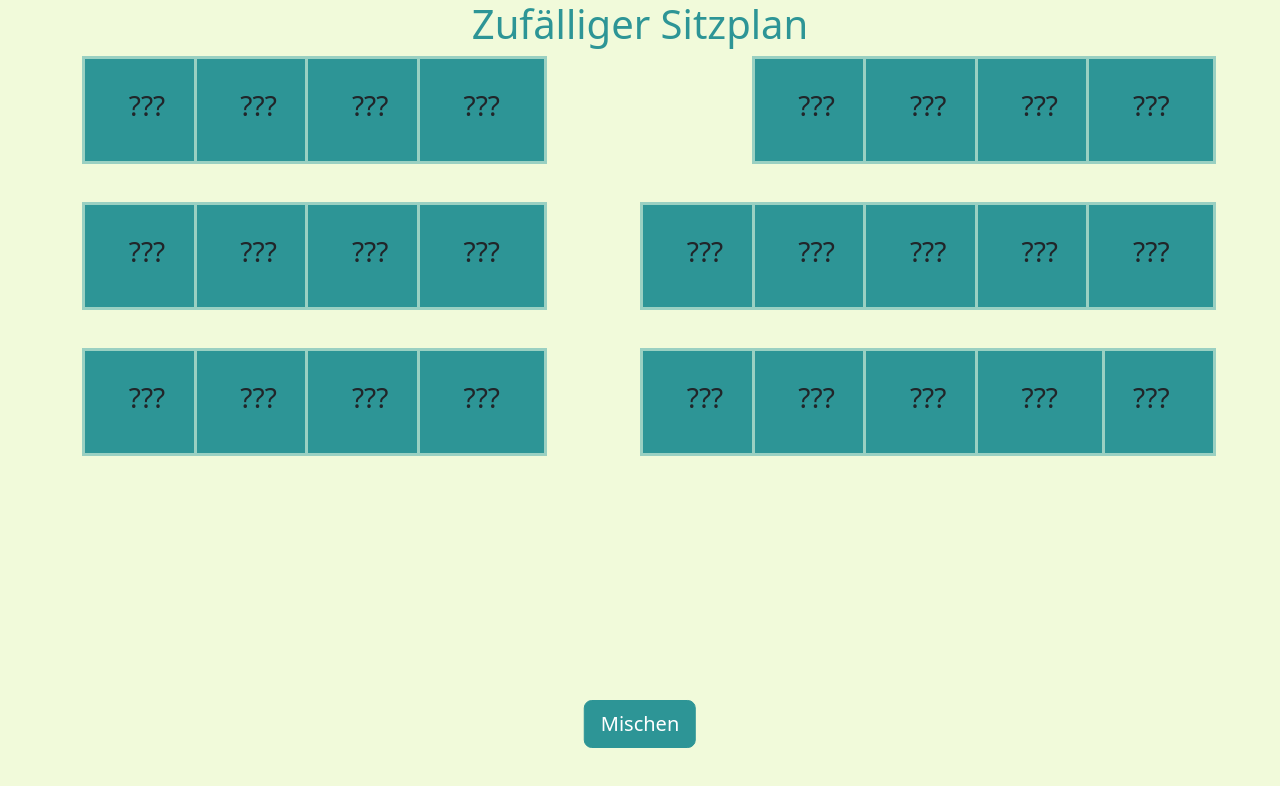
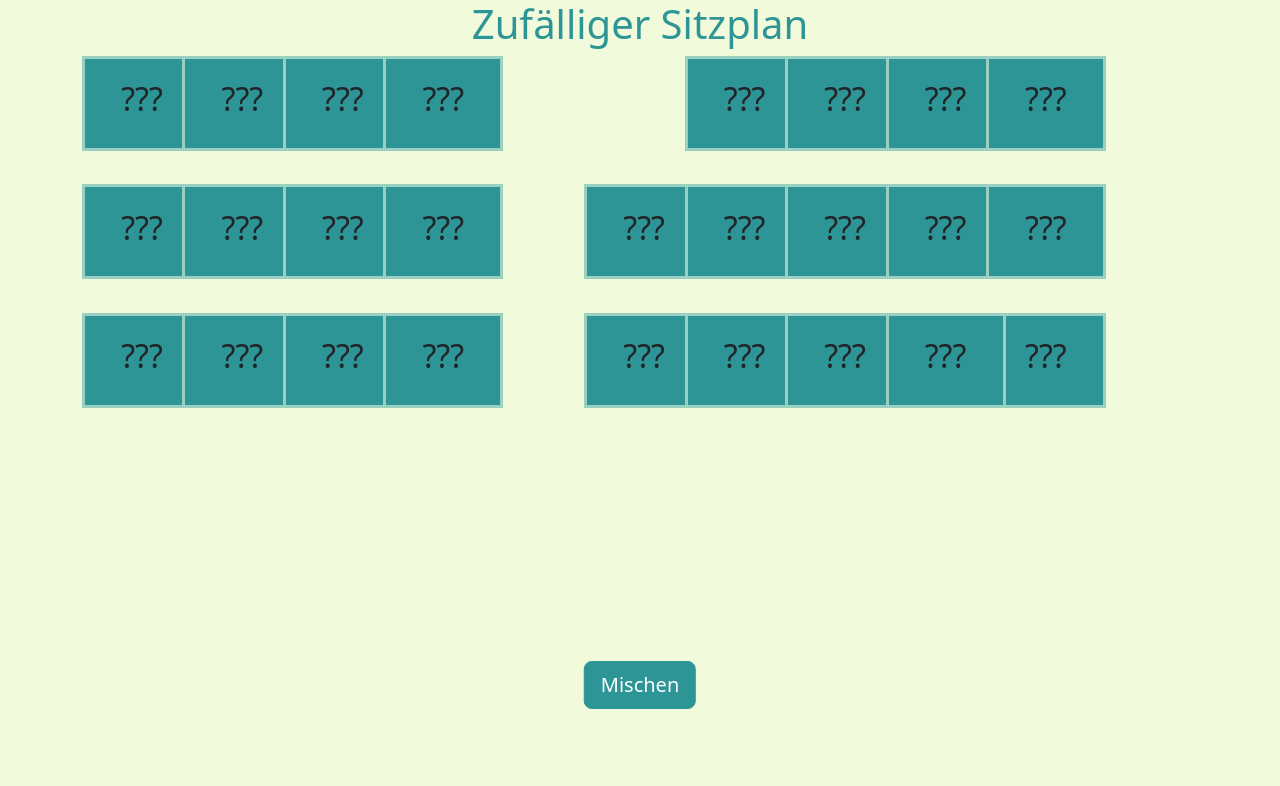
Before and after one commit to RobertSolf/seatplace, a plain HTML site: page index.html in a window 1280 px wide. Drawn offline with nearby package versions, Linux system fonts and the light colour scheme.

Commit message:
Size&Gap

```diff
--- a/index.html
+++ b/index.html
@@ -10,32 +10,32 @@
 <body>
     <h1>Zufälliger Sitzplan</h1>
     <div class="container">
-        <div class="item0 sma"><h3 class="inText0 all">???</h3></div>
-        <div class="item1 sma"><h3 class="inText1 all">???</h3></div>
-        <div class="item2 sma"><h3 class="inText2 all">???</h3></div>
-        <div class="item3 sma"><h3 class="inText3 all">???</h3></div>
-        <div class="item4 sma"><h3 class="inText4 all">???</h3></div>
-        <div class="item5 sma"><h3 class="inText5 all">???</h3></div>
-        <div class="item6 sma"><h3 class="inText6 all">???</h3></div>
-        <div class="item7 sma"><h3 class="inText7 all">???</h3></div>
-        <div class="item8 sma"><h3 class="inText8 all">???</h3></div>
-        <div class="item9 sma"><h3 class="inText9 all">???</h3></div>
-        <div class="item10 sma"><h3 class="inText10 all">???</h3></div>
-        <div class="item11 sma"><h3 class="inText11 all">???</h3></div>
-        <div class="item12 sma"><h3 class="inText12 all">???</h3></div>
-        <div class="item13 sma"><h3 class="inText13 all">???</h3></div>
-        <div class="item14 sma"><h3 class="inText14 all">???</h3></div>
-        <div class="item15 sma"><h3 class="inText15 all">???</h3></div>
-        <div class="item16 sma"><h3 class="inText16 all">???</h3></div>
-        <div class="item17 sma"><h3 class="inText17 all">???</h3></div>
-        <div class="item18 sma"><h3 class="inText18 all">???</h3></div>
-        <div class="item19 sma"><h3 class="inText19 all">???</h3></div>
-        <div class="item20 sma"><h3 class="inText20 all">???</h3></div>
-        <div class="item21 sma"><h3 class="inText21 all">???</h3></div>
-        <div class="item22 sma"><h3 class="inText22 all">???</h3></div>
-        <div class="item23 sma"><h3 class="inText23 all">???</h3></div>
-        <div class="item24 sma"><h3 class="inText24 all">???</h3></div>
-        <div class="item25 sma"><h3 class="inText25 all">???</h3></div>
+        <div class="item0 sma"><h2 class="inText0 all">???</h2></div>
+        <div class="item1 sma"><h2 class="inText1 all">???</h2></div>
+        <div class="item2 sma"><h2 class="inText2 all">???</h2></div>
+        <div class="item3 sma"><h2 class="inText3 all">???</h2></div>
+        <div class="item4 sma"><h2 class="inText4 all">???</h2></div>
+        <div class="item5 sma"><h2 class="inText5 all">???</h2></div>
+        <div class="item6 sma"><h2 class="inText6 all">???</h2></div>
+        <div class="item7 sma"><h2 class="inText7 all">???</h2></div>
+        <div class="item8 sma"><h2 class="inText8 all">???</h2></div>
+        <div class="item9 sma"><h2 class="inText9 all">???</h2></div>
+        <div class="item10 sma"><h2 class="inText10 all">???</h2></div>
+        <div class="item11 sma"><h2 class="inText11 all">???</h2></div>
+        <div class="item12 sma"><h2 class="inText12 all">???</h2></div>
+        <div class="item13 sma"><h2 class="inText13 all">???</h2></div>
+        <div class="item14 sma"><h2 class="inText14 all">???</h2></div>
+        <div class="item15 sma"><h2 class="inText15 all">???</h2></div>
+        <div class="item16 sma"><h2 class="inText16 all">???</h2></div>
+        <div class="item17 sma"><h2 class="inText17 all">???</h2></div>
+        <div class="item18 sma"><h2 class="inText18 all">???</h2></div>
+        <div class="item19 sma"><h2 class="inText19 all">???</h2></div>
+        <div class="item20 sma"><h2 class="inText20 all">???</h2></div>
+        <div class="item21 sma"><h2 class="inText21 all">???</h2></div>
+        <div class="item22 sma"><h2 class="inText22 all">???</h2></div>
+        <div class="item23 sma"><h2 class="inText23 all">???</h2></div>
+        <div class="item24 sma"><h2 class="inText24 all">???</h2></div>
+        <div class="item25 sma"><h2 class="inText25 all">???</h2></div>
     </div>
 
     <button onclick="" type="button" class="btn btn-primary btn-lg">Mischen</button>
--- a/style.css
+++ b/style.css
@@ -1,6 +1,6 @@
 .container{
     display: grid;
-    grid-template-columns: 10% 10% 10% 10% 10% 10% 10% 10% 10% 10%;
+    grid-template-columns: 9% 9% 9% 9% 9% 9% 9% 9% 9% 9%;
     grid-template-rows: 15% 30% 15% 30% 80%;
 
 
@@ -11,8 +11,8 @@
     justify-content: center;
     border: solid #9AD0C2;
     background-color: #2D9596;
-    width: 130px;
-    height: 108px;
+    width: 120px;
+    height: 95px;
 }
 .item1{
     grid-column: 2/3;
```
